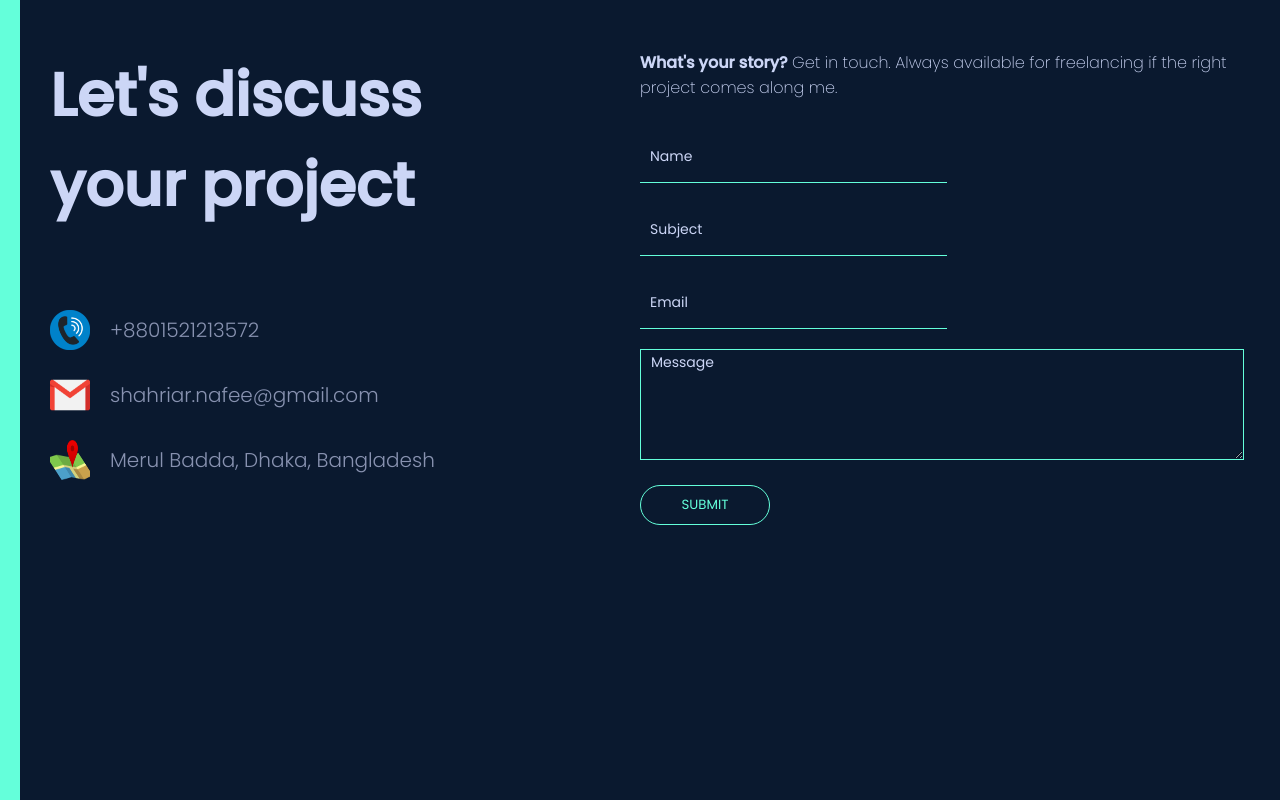
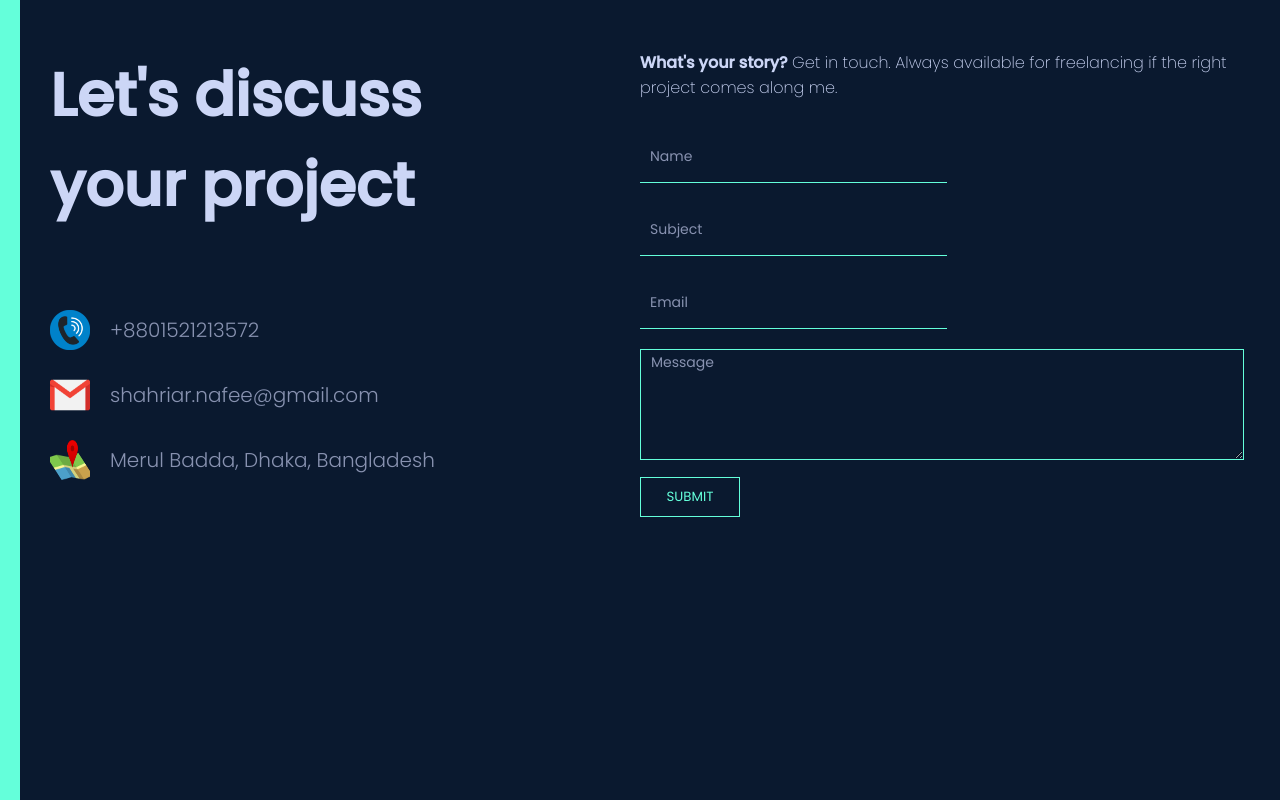
Before and after one commit to shahriar-nafee/Portfolio, a React (Create React App) app: page / in a window 1280 px wide. Shown: the part 2593-3393 px from the top of the page. Built offline with nearby package versions, Linux system fonts and the light colour scheme; grey boxes are pictures that could not be loaded.

Commit message:
resume button design

```diff
--- a/src/components/contact/Contact.css
+++ b/src/components/contact/Contact.css
@@ -59,7 +59,7 @@ form {
 }
 
 input {
-  color: #8892b0;
+  color: #ccd6f6;
   width: 50%;
   height: 50px;
   border: none;
@@ -70,11 +70,11 @@ input {
 }
 
 input::placeholder {
-  color: #ccd6f6;
+  color: #8892b0;
 }
 
 textarea {
-  color: #8892b0;
+  color: #ccd6f6;
   width: 100%;
   margin: 10px 0px;
   font-size: 14px;
@@ -83,19 +83,19 @@ textarea {
 }
 
 textarea::placeholder {
-  color: #ccd6f6;
+  color: #8892b0;
 }
-button {
+.btn {
   border: none;
   background-color: none;
-  padding: 10px 15px;
+  width: 100px;
+  height: 40px;
   color: #64ffda;
   border: 1px solid#64ffda;
   cursor: pointer;
-  border-radius: 10px;
 }
 
-button:hover {
+.btn:hover {
   background-color: #8892b0;
 }
 
--- a/src/components/contact/Contact.js
+++ b/src/components/contact/Contact.js
@@ -19,7 +19,7 @@ function Contact() {
       )
       .then(
         (result) => {
-          console.log(result.text);
+          alert("Your Message has sent successfully");
         },
         (error) => {
           console.log(error.text);
@@ -57,7 +57,7 @@ function Contact() {
             <input type="text" placeholder="Subject" name="user_subject" />
             <input type="text" placeholder="Email" name="user_email" />
             <textarea rows="5" placeholder="Message" name="message" />
-            <button>SUBMIT</button>
+            <button className="btn">SUBMIT</button>
           </form>
         </div>
       </div>
--- a/src/components/intro/Intro.css
+++ b/src/components/intro/Intro.css
@@ -66,12 +66,19 @@
   color: #8892b0;
 }
 
-button {
+.rs-btn {
   padding: 5px 10px;
   margin-top: 8px;
   width: 130px;
   height: 40px;
   border-radius: 50px;
+  color: #64ffda;
+  border: 1px solid#64ffda;
+  cursor: pointer;
+}
+
+.rs-btn:hover {
+  background-color: #8892b0;
 }
 
 .i-bg {
--- a/src/components/intro/Intro.js
+++ b/src/components/intro/Intro.js
@@ -23,7 +23,7 @@ function Intro() {
             online stores.
           </p>
           <a href={resume} download>
-            <button>RESUME</button>
+            <button className="rs-btn">RESUME</button>
           </a>
         </div>
       </div>
```
